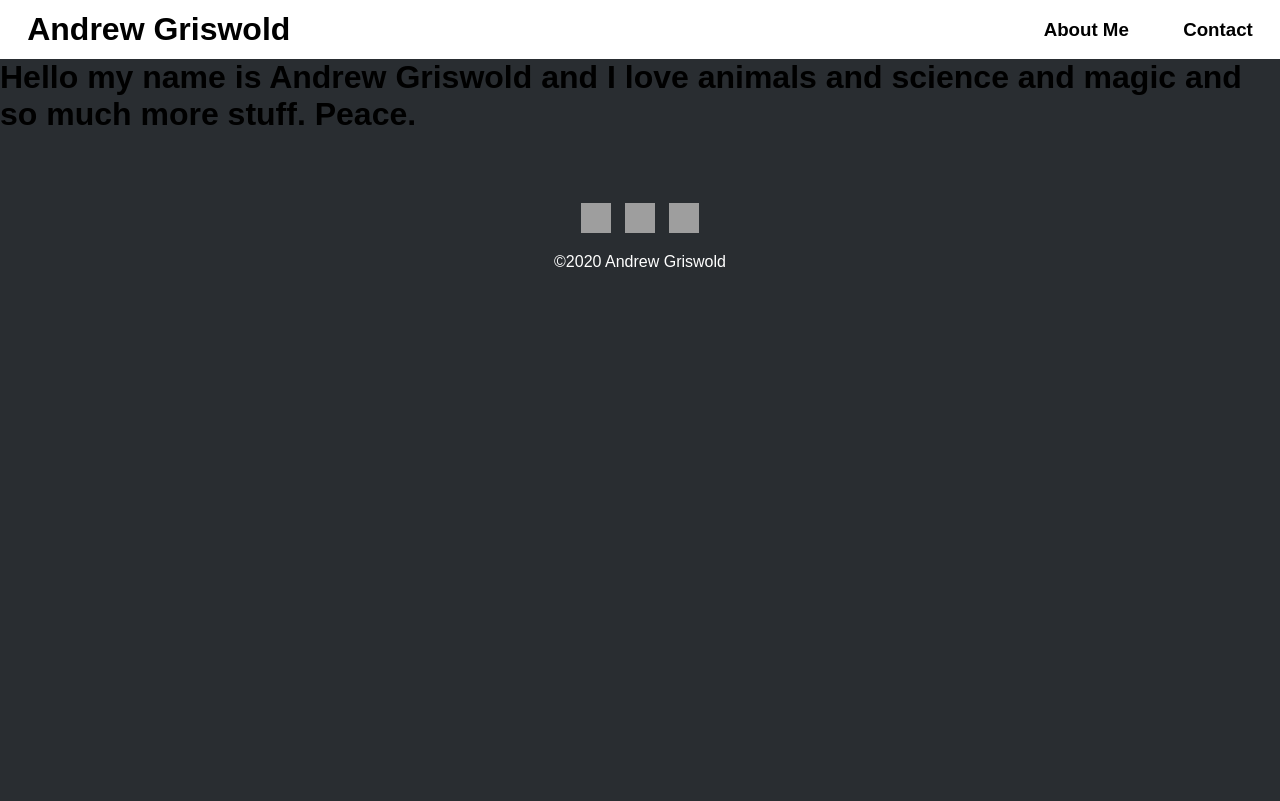
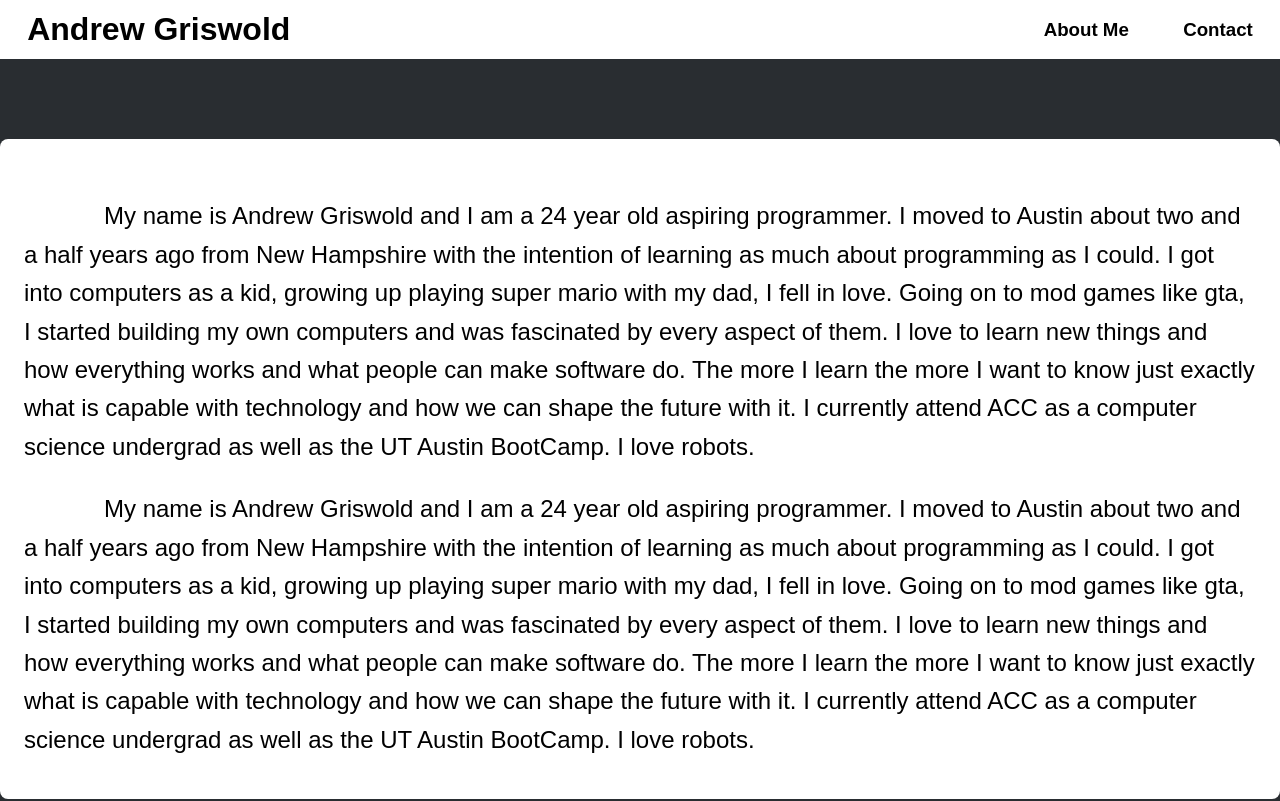
Before and after one commit to ThaGrza/portfolio, a React (Create React App) app: page /about in a window 1280 px wide. Shown: the top 801 px of the page. Built offline with nearby package versions, Linux system fonts and the light colour scheme; grey boxes are pictures that could not be loaded.

Commit message:
about me page layout + lorem  ipsum

```diff
--- a/src/App.js
+++ b/src/App.js
@@ -7,6 +7,7 @@ import Footer from "./components/Footer/index";
 import Contact from "./components/pages/Contact/index";
 import "./components/Footer/index.css"
 import "./components/Navbar/index.css";
+import "./components/pages/Aboutme/index.css"
 
 
 
--- a/src/components/Card/index.css
+++ b/src/components/Card/index.css
@@ -1,7 +1,8 @@
 .card-component {
-  background-color: aqua;
+  background-color: whitesmoke;
   margin: 2rem;
   padding: 1rem;
+  border-radius: 0.7rem;
 }
 
 .card-img {
--- a/src/components/pages/Aboutme/index.css
+++ b/src/components/pages/Aboutme/index.css
@@ -0,0 +1,18 @@
+.aboutme-container{
+  background-color: white;
+  margin-top: 5rem;
+  padding-top: 1rem;
+  width: 80rem;
+  border-radius: 0.5rem;
+}
+
+.aboutme {
+  padding: 0 1.5rem 1rem 1.5rem;
+  font-size: 24px;
+  font-family: sans-serif;
+  font-weight: 1100;
+  font-display: block;
+  text-indent: 5rem;
+  line-height: 2.4rem;
+
+}
--- a/src/components/pages/Aboutme/index.js
+++ b/src/components/pages/Aboutme/index.js
@@ -4,9 +4,19 @@ import React from "react";
 function Aboutme (props) {
   return (
     <div className="aboutme-container">
-      <h1>Hello my name is Andrew Griswold and I love animals and science and magic and
-        so much more stuff. Peace.
-      </h1>
+      <img className="profile-pic" src=""></img>
+      <div className="aboutme">
+        <p>My name is Andrew Griswold and I am a 24 year old aspiring programmer. I moved to Austin about two and a half years ago from New Hampshire with the intention
+          of learning as much about programming as I could. I got into computers as a kid, growing up playing super mario with my dad, I fell in love. Going on to mod
+          games like gta, I started building my own computers and was fascinated by every aspect of them. I love to learn new things and how everything works and what
+          people can make software do. The more I learn the more I want to know just exactly what is capable with technology and how we can shape the future with it.
+          I currently attend ACC as a computer science undergrad as well as the UT Austin BootCamp. I love robots. </p><p>My name is Andrew Griswold and I am a 24 year old aspiring programmer. I moved to Austin about two and a half years ago from New Hampshire with the intention
+          of learning as much about programming as I could. I got into computers as a kid, growing up playing super mario with my dad, I fell in love. Going on to mod
+          games like gta, I started building my own computers and was fascinated by every aspect of them. I love to learn new things and how everything works and what
+          people can make software do. The more I learn the more I want to know just exactly what is capable with technology and how we can shape the future with it.
+          I currently attend ACC as a computer science undergrad as well as the UT Austin BootCamp. I love robots.
+        </p>
+      </div>
     </div>
   );
   };
```
